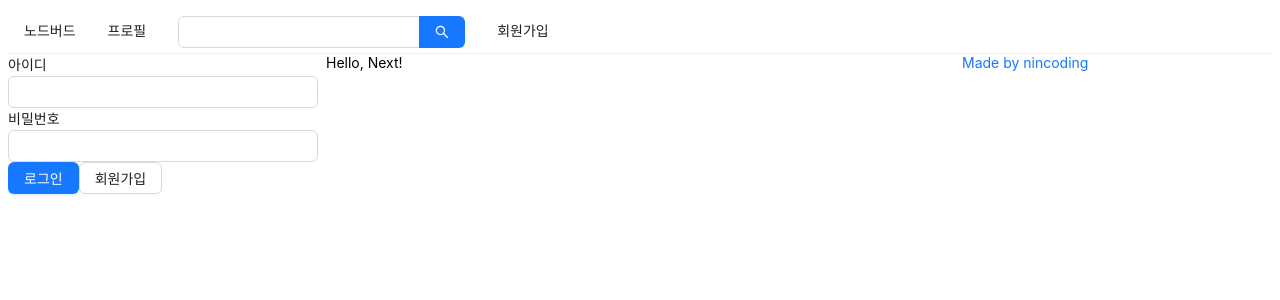
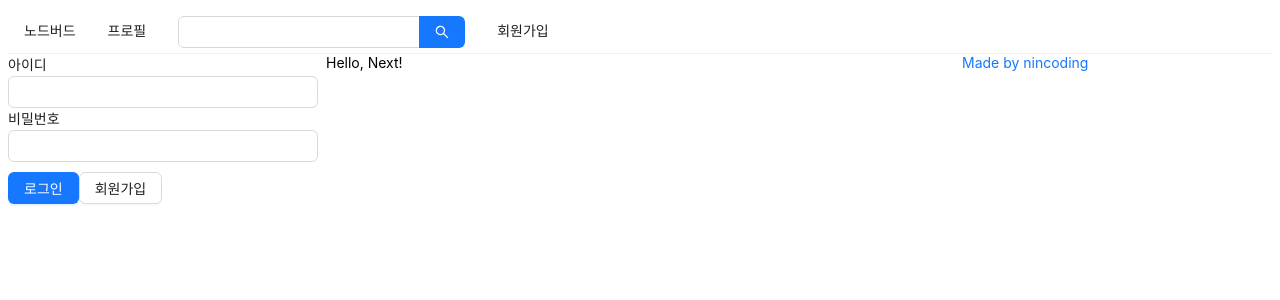
Before and after one commit to nincoding/nodebird, a Next.js app: page / in a window 1280 px wide. Shown: the top 300 px of the page. Built offline with nearby package versions, Linux system fonts and the light colour scheme.

Commit message:
:sparkles: feat: 스타일드 컴포넌트로 스타일링 추가

```diff
--- a/components/AppLayout.js
+++ b/components/AppLayout.js
@@ -2,6 +2,7 @@ import React, { useState } from "react";
 import PropTypes from "prop-types";
 import Link from "next/link";
 import { Menu, Input, Row, Col } from "antd";
+import styled from "styled-components";
 import UserProfile from "./UserProfile";
 import LoginForm from "./LoginForm";
 
@@ -19,7 +20,7 @@ const AppLayout = ({ children }) => {
         <Link href="/profile"><a>프로필</a></Link>
       </Menu.Item>
       <Menu.Item>
-        <Input.Search enterButton style={{ verticalAlign: "middle" }} />
+        <SearchInput enterButton />
       </Menu.Item>
       <Menu.Item>
         <Link href="/signup"><a>회원가입</a></Link>
@@ -45,3 +46,7 @@ AppLayout.propTypes = {
 };
 
 export default AppLayout;
+
+const SearchInput = styled(Input.Search)`
+  vertical-align: middle;
+`;
--- a/components/LoginForm.js
+++ b/components/LoginForm.js
@@ -1,6 +1,7 @@
-import React, { useState, useCallback } from "react";
+import React, { useState, useCallback, useMemo } from "react";
 import { Form, Input, Button } from "antd";
 import Link from "next/link";
+import styled from "styled-components";
 
 const LoginForm = () => {
 
@@ -14,6 +15,11 @@ const LoginForm = () => {
   const onChangePassword = useCallback((e) => {
     setPassword(e.target.value);
   }, []);
+
+  /*
+  인라인 스타일링시 useMemo로 리렌더링 막기 또는 스타일드 컴포넌트로 만들기
+  const style = useMemo(() => ({ marginTop: 10 }), []);
+  */
 
   return (
     <Form>
@@ -32,14 +38,18 @@ const LoginForm = () => {
           required
         />
       </div>
-      <div>
+      <ButtonWrapper>
         <Button type="primary" htmlType="submit" loading={false}>로그인</Button>
         <Link href="/signup">
           <a><Button>회원가입</Button></a>
         </Link>
-      </div>
+      </ButtonWrapper>
     </Form>
   );
 }
 
 export default LoginForm;
+
+const ButtonWrapper = styled.div`
+  margin-top: 10px;
+`;
```
